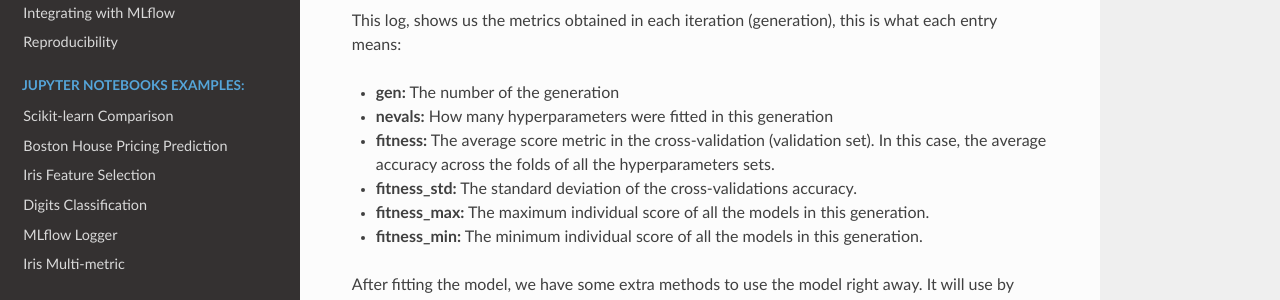
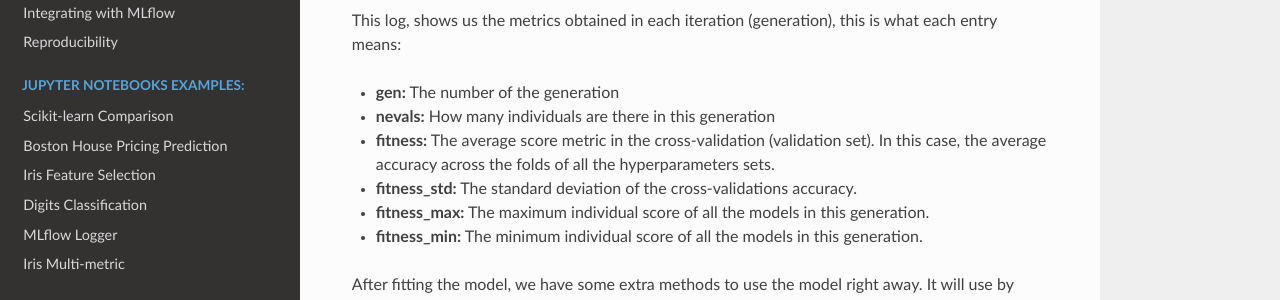
Before and after one commit to rodrigo-arenas/Sklearn-genetic-opt, a Sphinx documentation site: the page built from docs/tutorials/basic_usage.rst, in a window 1280 px wide and 900 px high, scrolled down 2933 px. Shown: the part 151-451 px from the top of the window. Built offline with Sphinx 7.4.7 and the Read the Docs theme 2.0.0, drawn with Linux system fonts in a browser that asks for light colours.

Commit message:
fix an error in the documentation
I'm not 100% sure that this is an error, but as far as I understand
e.g. line 276 and line 289 in sklearn_genetic/algorithms.py, this
is rather the number of individuals than the number of hyperparameters
fit. Couldn't find out what an "invalid fitness" is, though. I guess
the number of individuals that are not already evaluated by fitness?

```diff
--- a/docs/tutorials/basic_usage.rst
+++ b/docs/tutorials/basic_usage.rst
@@ -121,7 +121,7 @@ During the training process, you should see a log like this:
 This log, shows us the metrics obtained in each iteration (generation), this is what each entry means:
 
 * **gen:** The number of the generation
-* **nevals:** How many hyperparameters were fitted in this generation
+* **nevals:** How many individuals are there in this generation
 * **fitness:** The average score metric in the cross-validation (validation set).
   In this case, the average accuracy across the folds of all the hyperparameters sets.
 * **fitness_std:** The standard deviation of the cross-validations accuracy.
```
